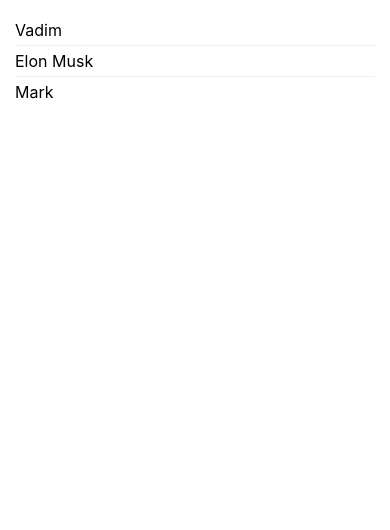
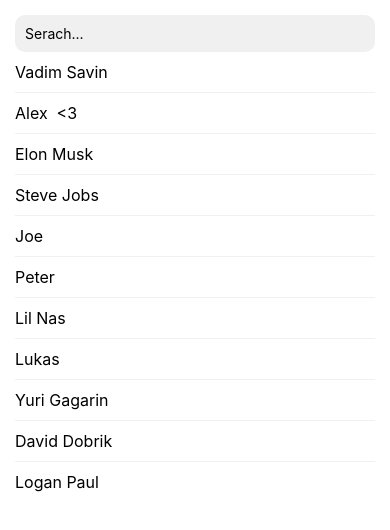
Before and after one commit to geoffcfchen/VideoCall, a React Native app: screen / in a window 390 px wide. Shown: the top 530 px of the page. Built offline with nearby package versions, Linux system fonts and the light colour scheme.

Commit message:
finish search function in contact

```diff
--- a/App.js
+++ b/App.js
@@ -6,45 +6,17 @@
  * @flow strict-local
  */
 import React from 'react';
-import {
-  SafeAreaView,
-  StatusBar,
-  StyleSheet,
-  Text,
-  FlatList,
-  View,
-} from 'react-native';
+import {SafeAreaView, StatusBar} from 'react-native';
 
-const contacts = ['Vadim', 'Elon Musk', 'Mark'];
+import ContactScreen from './src/screens/ContactsScreen';
 
 const App = () => {
   return (
-    <SafeAreaView style={styles.page}>
+    <SafeAreaView>
       <StatusBar barStyle={'dark-content'} />
-      <View style={styles.page}>
-        <FlatList
-          data={contacts}
-          renderItem={({item}) => (
-            <Text style={styles.contactName}>{item}</Text>
-          )}
-          ItemSeparatorComponent={() => (
-            <View style={styles.separator}></View>
-          )}></FlatList>
-      </View>
+      <ContactScreen></ContactScreen>
     </SafeAreaView>
   );
 };
 
-const styles = StyleSheet.create({
-  page: {
-    padding: 15,
-  },
-  contactName: {fontSize: 16, marginVertical: 5},
-  separator: {
-    width: '100%',
-    height: 1,
-    backgroundColor: '#f0f0f0',
-  },
-});
-
 export default App;
--- /dev/null
+++ b/src/screens/ContactsScreen/index.js
@@ -0,0 +1,54 @@
+import {View, Text, FlatList, StyleSheet, TextInput} from 'react-native';
+import React, {useState, useEffect} from 'react';
+import dummyContacts from '../../../assets/data/contacts.json';
+
+const ContactScreen = () => {
+  const [searchTerm, setSearchTerm] = useState('');
+  const [filteredContacts, setFilteredContacts] = useState(dummyContacts);
+
+  useEffect(() => {
+    const newContacts = dummyContacts.filter(contact =>
+      contact.user_display_name
+        .toLocaleLowerCase()
+        .includes(searchTerm.toLocaleLowerCase()),
+    );
+    setFilteredContacts(newContacts);
+  }, [searchTerm]);
+
+  return (
+    <View style={styles.page}>
+      <TextInput
+        value={searchTerm}
+        onChangeText={setSearchTerm}
+        style={styles.serachInput}
+        placeholder="Serach..."></TextInput>
+      <FlatList
+        data={filteredContacts}
+        renderItem={({item}) => (
+          <Text style={styles.contactName}>{item.user_display_name}</Text>
+        )}
+        ItemSeparatorComponent={() => (
+          <View style={styles.separator}></View>
+        )}></FlatList>
+    </View>
+  );
+};
+
+const styles = StyleSheet.create({
+  page: {
+    padding: 15,
+  },
+  contactName: {fontSize: 16, marginVertical: 10},
+  separator: {
+    width: '100%',
+    height: 1,
+    backgroundColor: '#f0f0f0',
+  },
+  serachInput: {
+    backgroundColor: '#f0f0f0',
+    padding: 10,
+    borderRadius: 10,
+  },
+});
+
+export default ContactScreen;
```
